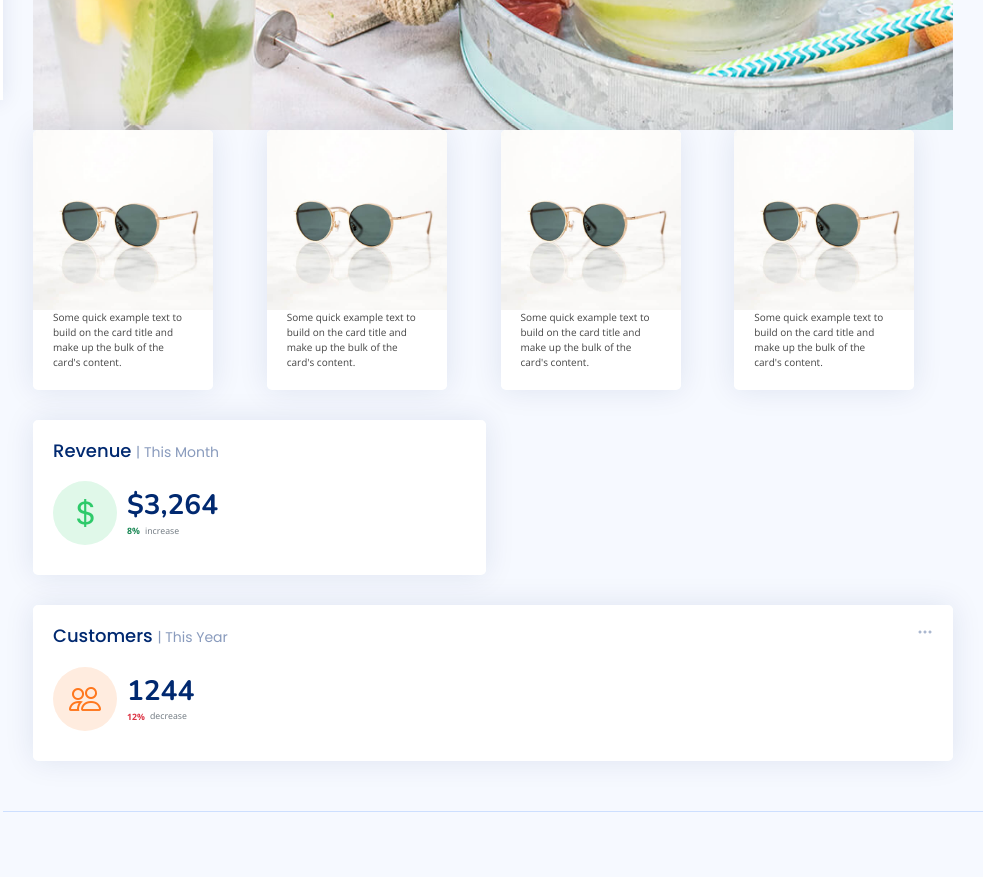
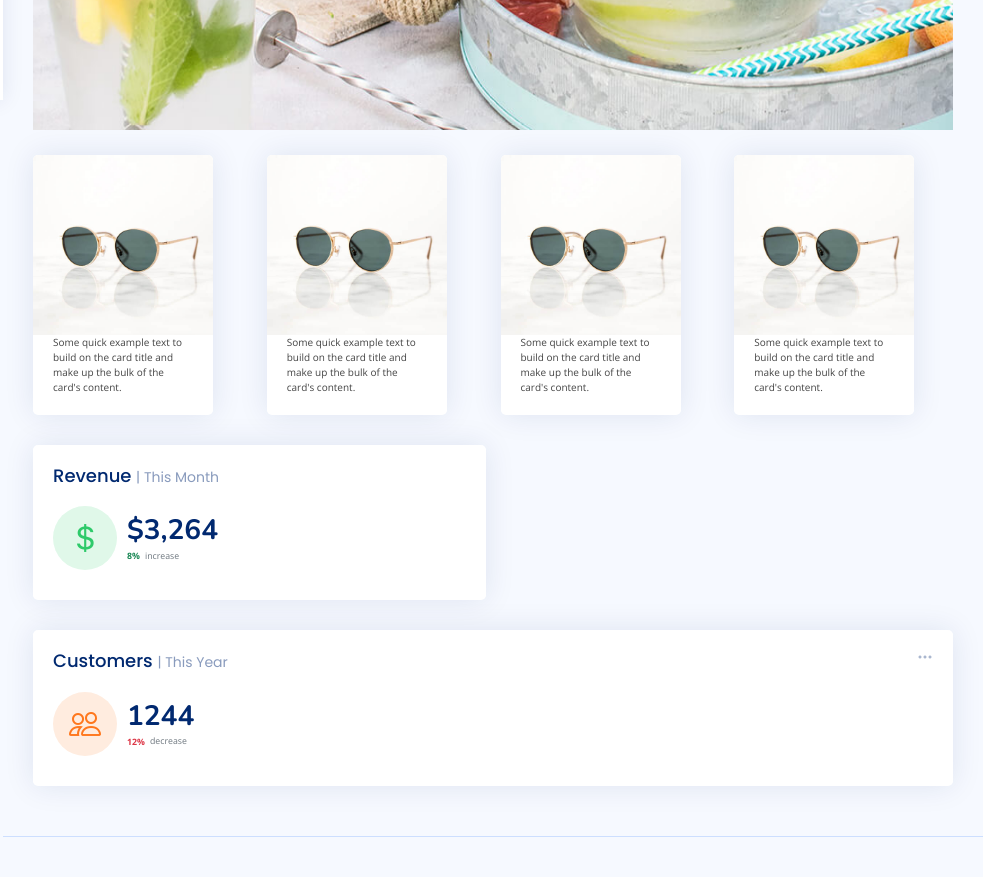
Before and after one commit to lakshmianirudh/webstore, a plain HTML site: page index.html in a window 1280 px wide. Shown: the part 700-1577 px from the top of the page, without its empty margins (297-1280 px from the left). Before the commit the page ends 1552 px from the top, so only its background shows below. Drawn offline with nearby package versions, Linux system fonts and the light colour scheme.

Commit message:
cards updated

```diff
--- a/index.html
+++ b/index.html
@@ -8,26 +8,14 @@
   <title>WebStore</title>
   <meta content="" name="description">
   <meta content="" name="keywords">
-
-  <!-- Favicons -->
-  <!-- <link href="assets/img/favicon.png" rel="icon"> -->
   <link href="assets/img/apple-touch-icon.png" rel="apple-touch-icon">
   <link rel="icon" href="img/favicon.ico" type="image/x-icon">
   <link rel="stylesheet" href="https://cdnjs.cloudflare.com/ajax/libs/font-awesome/4.7.0/css/font-awesome.min.css">
-
   <script src="lib/jquery.min.js"></script>
-
-	<!-- Latest compiled and minified CSS -->
-	<link rel="stylesheet" href="https://maxcdn.bootstrapcdn.com/bootstrap/3.3.7/css/bootstrap.min.css">
-
-	<!-- Latest compiled and minified JavaScript -->
-	<script src="https://maxcdn.bootstrapcdn.com/bootstrap/3.3.7/js/bootstrap.min.js" integrity="sha384-Tc5IQib027qvyjSMfHjOMaLkfuWVxZxUPnCJA7l2mCWNIpG9mGCD8wGNIcPD7Txa" crossorigin="anonymous"></script>
-
-  <!-- Google Fonts -->
+  <link rel="stylesheet" href="https://maxcdn.bootstrapcdn.com/bootstrap/3.3.7/css/bootstrap.min.css">
+  <script src="https://maxcdn.bootstrapcdn.com/bootstrap/3.3.7/js/bootstrap.min.js" integrity="sha384-Tc5IQib027qvyjSMfHjOMaLkfuWVxZxUPnCJA7l2mCWNIpG9mGCD8wGNIcPD7Txa" crossorigin="anonymous"></script>
   <link href="https://fonts.gstatic.com" rel="preconnect">
   <link href="https://fonts.googleapis.com/css?family=Open+Sans:300,300i,400,400i,600,600i,700,700i|Nunito:300,300i,400,400i,600,600i,700,700i|Poppins:300,300i,400,400i,500,500i,600,600i,700,700i" rel="stylesheet">
-
-  <!-- Vendor CSS Files -->
   <link href="assets/vendor/bootstrap/css/bootstrap.min.css" rel="stylesheet">
   <link href="assets/vendor/bootstrap-icons/bootstrap-icons.css" rel="stylesheet">
   <link href="assets/vendor/remixicon/remixicon.css" rel="stylesheet">
@@ -35,16 +23,9 @@
   <link href="assets/vendor/quill/quill.snow.css" rel="stylesheet">
   <link href="assets/vendor/quill/quill.bubble.css" rel="stylesheet">
   <link href="assets/vendor/simple-datatables/style.css" rel="stylesheet">
-
-  <!-- Template Main CSS File -->
   <link href="assets/css/style.css" rel="stylesheet">
 
-  <!-- =======================================================
-  * Template Name: NiceAdmin - v2.1.0
-  * Template URL: https://bootstrapmade.com/nice-admin-bootstrap-admin-html-template/
-  * Author: BootstrapMade.com
-  * License: https://bootstrapmade.com/license/
-  ======================================================== -->
+
 </head>
 
 <body>
@@ -183,7 +164,7 @@
 
             <!-- Sales Card -->
             <div class="col-xxl-2 col-md-3">
-              <div class="card" style="width: 18rem;">
+              <div class="card" style="width: 18rem;margin-top: 25px;">
                 <img class="card-img-top" src="assets/img/product-4.jpg" alt="Card image cap">
                 <div class="card-body">
                   <p class="card-text">Some quick example text to build on the card title and make up the bulk of the card's content.</p>
@@ -191,7 +172,7 @@
               </div>
             </div><!-- End Sales Card -->
             <div class="col-xxl-2 col-md-3">
-              <div class="card" style="width: 18rem;">
+              <div class="card" style="width: 18rem;margin-top: 25px;">
                 <img class="card-img-top" src="assets/img/product-4.jpg" alt="Card image cap">
                 <div class="card-body">
                   <p class="card-text">Some quick example text to build on the card title and make up the bulk of the card's content.</p>
@@ -199,7 +180,7 @@
               </div>
             </div><!-- End Sales Card -->
             <div class="col-xxl-2 col-md-3">
-              <div class="card" style="width: 18rem;">
+              <div class="card" style="width: 18rem;margin-top: 25px;">
                 <img class="card-img-top" src="assets/img/product-4.jpg" alt="Card image cap">
                 <div class="card-body">
                   <p class="card-text">Some quick example text to build on the card title and make up the bulk of the card's content.</p>
@@ -208,7 +189,7 @@
             </div><!-- End Sales Card -->
 
           <div class="col-xxl-2 col-md-3">
-            <div class="card" style="width: 18rem;">
+            <div class="card" style="width: 18rem;margin-top: 25px;">
               <img class="card-img-top" src="assets/img/product-4.jpg" alt="Card image cap">
               <div class="card-body">
                 <p class="card-text">Some quick example text to build on the card title and make up the bulk of the card's content.</p>
```
Also changed, not shown: assets/js/main.js (+11 -36 lines).
